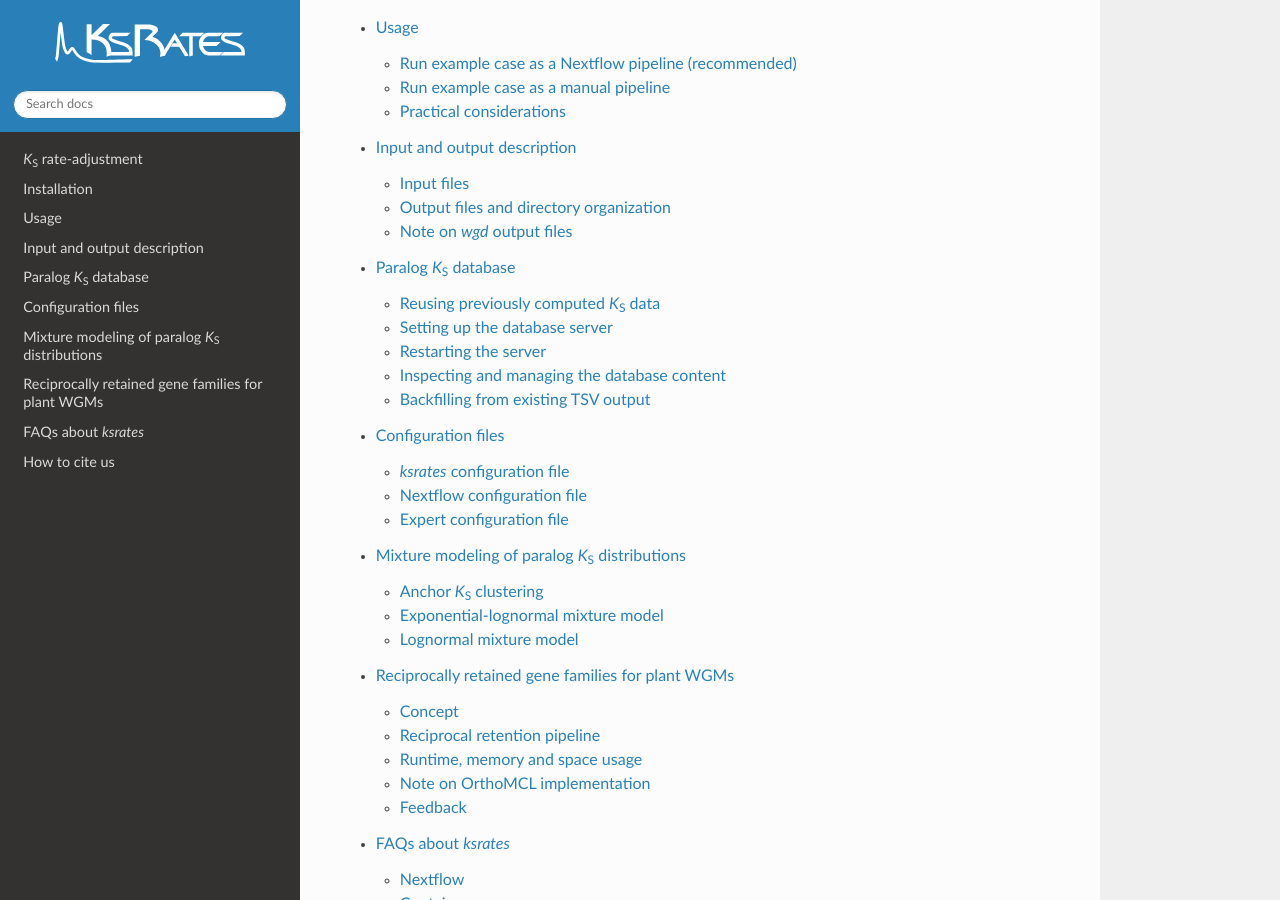
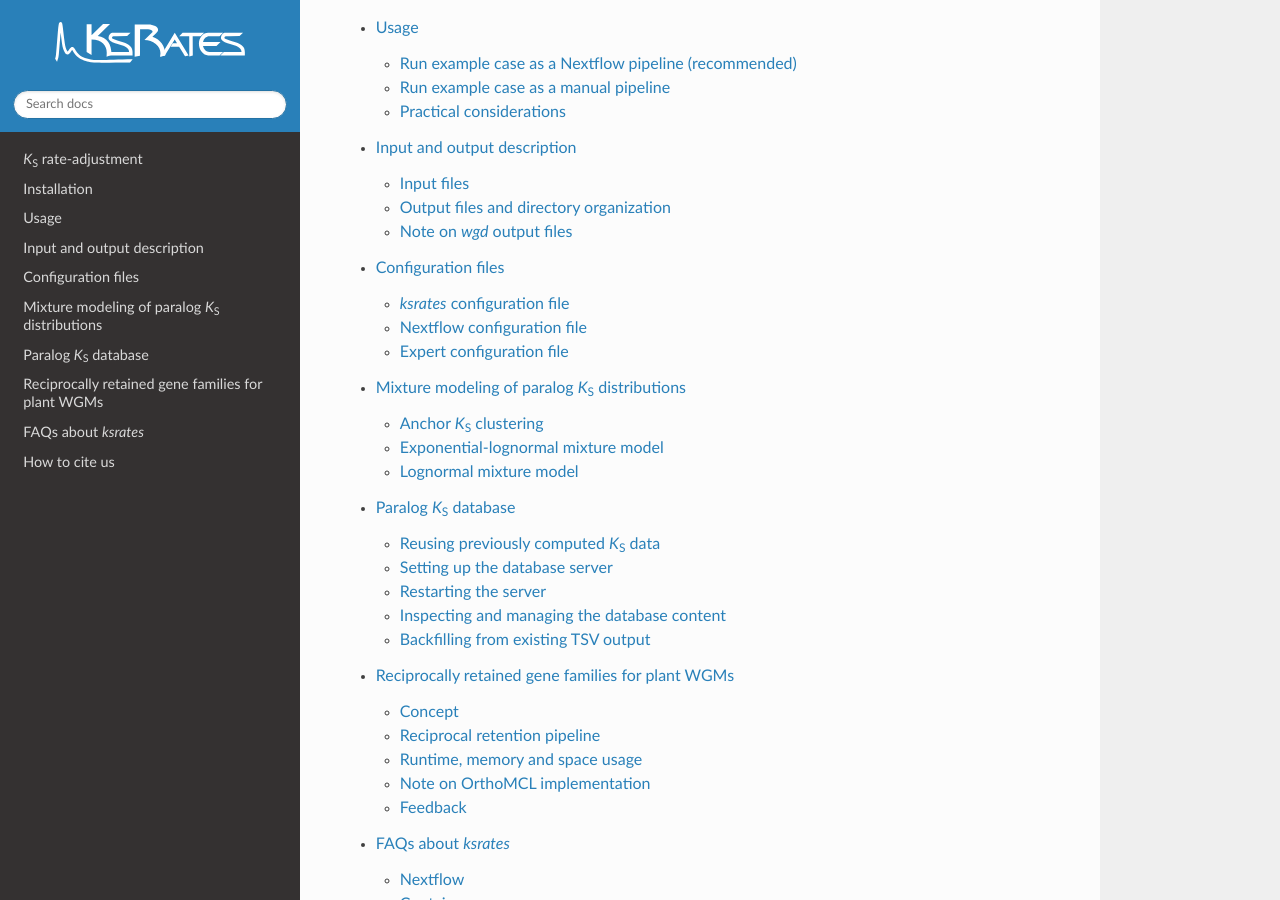
Before and after one commit to VIB-PSB/ksrates, a Sphinx documentation site: the page built from docs/index.rst, in a window 1280 px wide and 900 px high, scrolled down 408 px. Built offline with Sphinx 7.4.7 and the Read the Docs theme 3.1.0, drawn with Linux system fonts in a browser that asks for light colours.

```diff
--- a/docs/index.rst
+++ b/docs/index.rst
@@ -8,9 +8,9 @@ Welcome to *ksrates* documentation!
    installation
    usage
    input_output
-   paralog_ks_database
    configuration
    paralogs_analyses
+   paralog_ks_database
    reciprocal_retention
    faqs
    citation_acknowledgement
```
